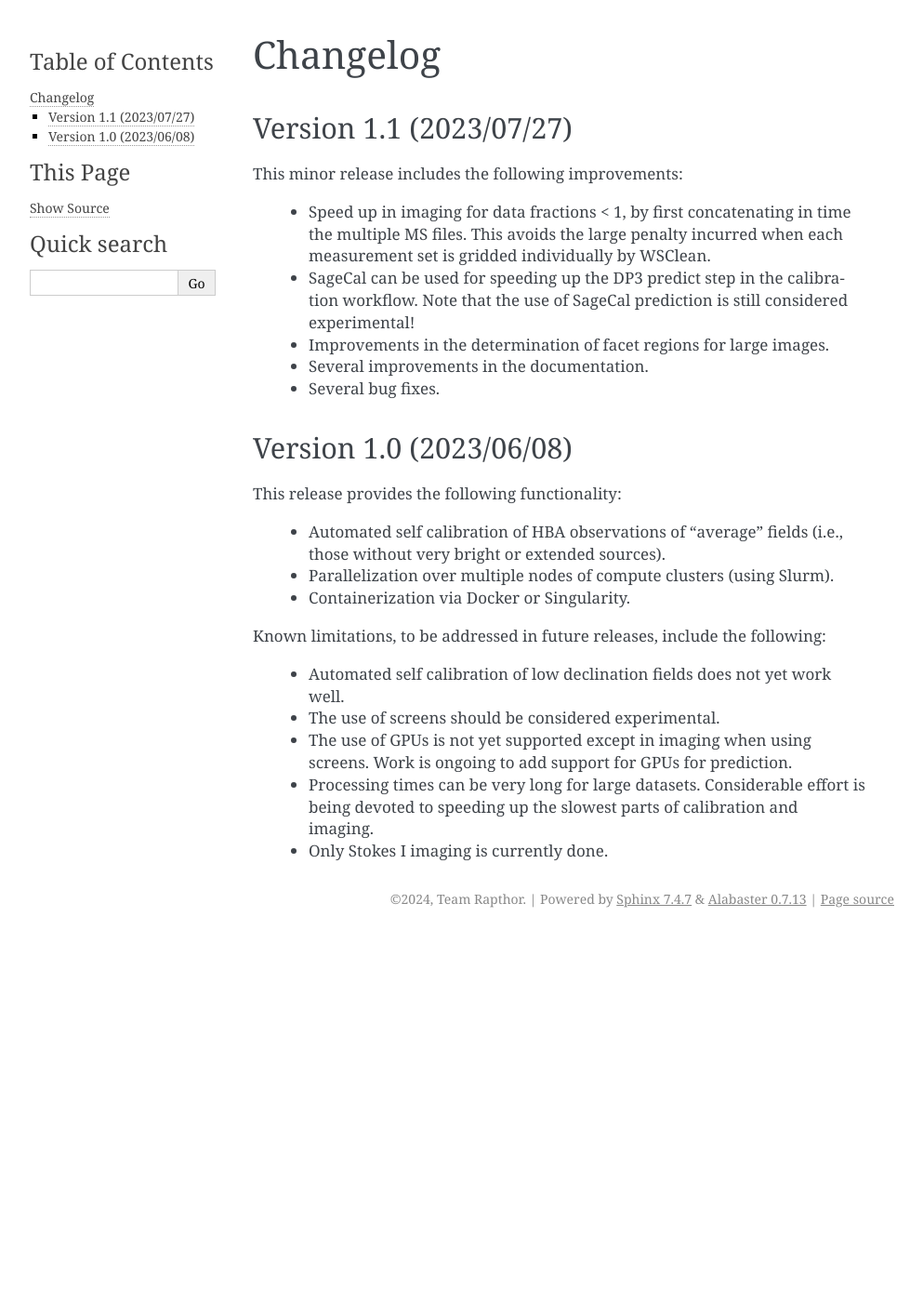
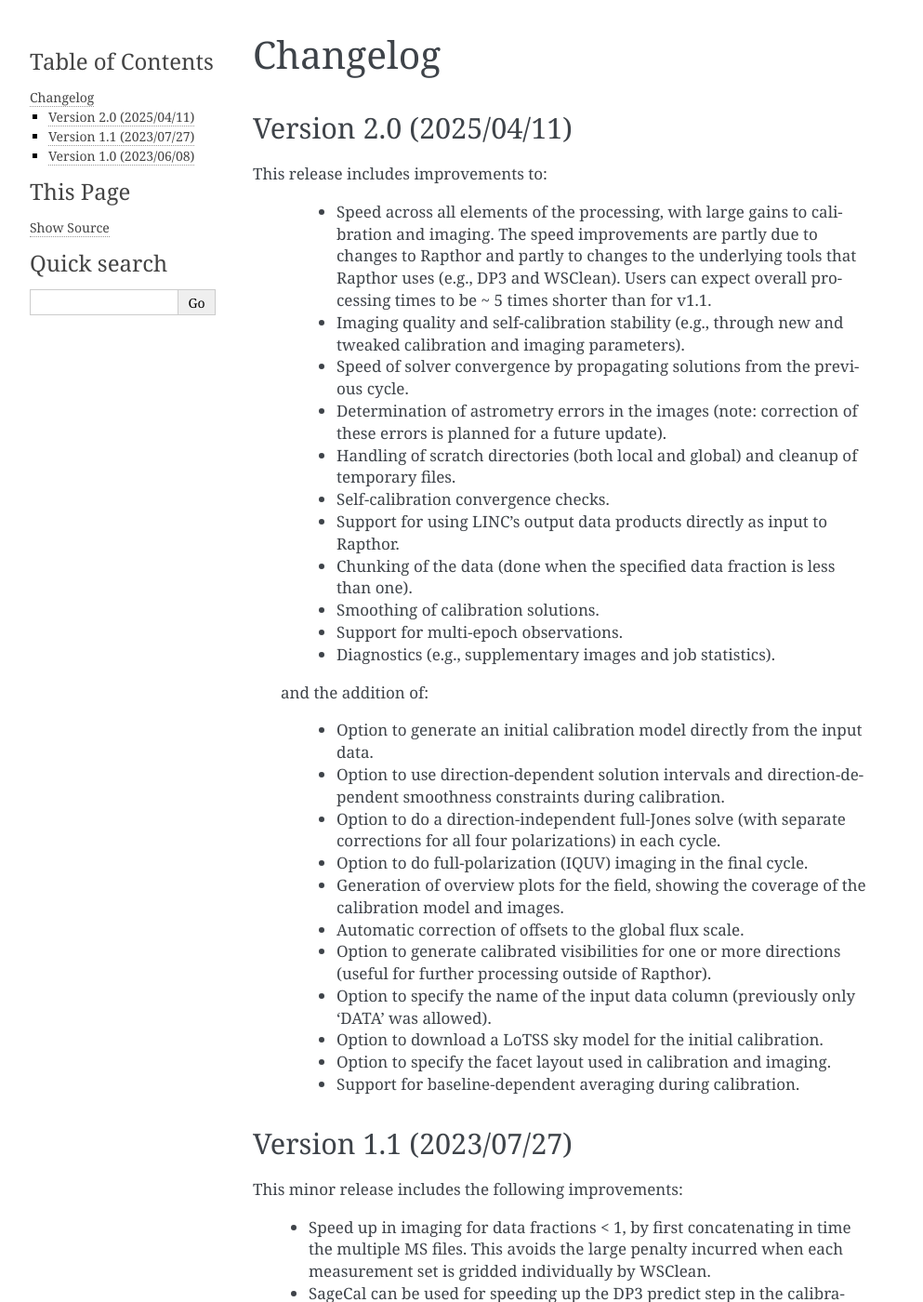
Before and after one commit to darafferty/rapthor, a Sphinx documentation site: the page built from docs/source/changelog.rst, in a window 1280 px wide and 1400 px high. Shown: the whole window at 93% size, without its empty margins (148-1141 px from the left). Built offline with Sphinx 7.4.7, drawn with Linux system fonts in a browser that asks for light colours.

Commit message:
Update changelog in Sphinx documentation

```diff
--- a/docs/source/changelog.rst
+++ b/docs/source/changelog.rst
@@ -2,6 +2,54 @@
 
 Changelog
 =========
+
+Version 2.0 (2025/04/11)
+------------------------
+
+This release includes improvements to:
+
+    - Speed across all elements of the processing, with large gains to
+      calibration and imaging. The speed improvements are partly due to changes
+      to Rapthor and partly to changes to the underlying tools that Rapthor uses
+      (e.g., DP3 and WSClean). Users can expect overall processing times to be
+      ~ 5 times shorter than for v1.1.
+    - Imaging quality and self-calibration stability (e.g., through new
+      and tweaked calibration and imaging parameters).
+    - Speed of solver convergence by propagating solutions from the
+      previous cycle.
+    - Determination of astrometry errors in the images (note:
+      correction of these errors is planned for a future update).
+    - Handling of scratch directories (both local and global) and
+      cleanup of temporary files.
+    - Self-calibration convergence checks.
+    - Support for using LINC's output data products directly as input
+      to Rapthor.
+    - Chunking of the data (done when the specified data fraction is
+      less than one).
+    - Smoothing of calibration solutions.
+    - Support for multi-epoch observations.
+    - Diagnostics (e.g., supplementary images and job statistics).
+
+ and the addition of:
+
+    - Option to generate an initial calibration model directly from the
+      input data.
+    - Option to use direction-dependent solution intervals and
+      direction-dependent smoothness constraints during calibration.
+    - Option to do a direction-independent full-Jones solve (with separate
+      corrections for all four polarizations) in each cycle.
+    - Option to do full-polarization (IQUV) imaging in the final cycle.
+    - Generation of overview plots for the field, showing the coverage of
+      the calibration model and images.
+    - Automatic correction of offsets to the global flux scale.
+    - Option to generate calibrated visibilities for one or more
+      directions (useful for further processing outside of Rapthor).
+    - Option to specify the name of the input data column (previously only
+      'DATA' was allowed).
+    - Option to download a LoTSS sky model for the initial calibration.
+    - Option to specify the facet layout used in calibration and imaging.
+    - Support for baseline-dependent averaging during calibration.
+
 
 Version 1.1 (2023/07/27)
 ------------------------
```
